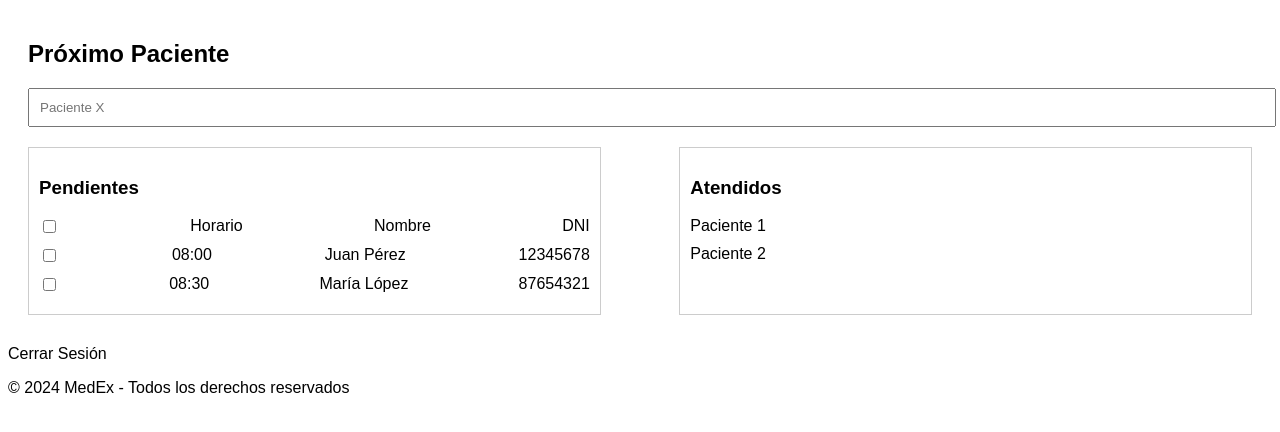
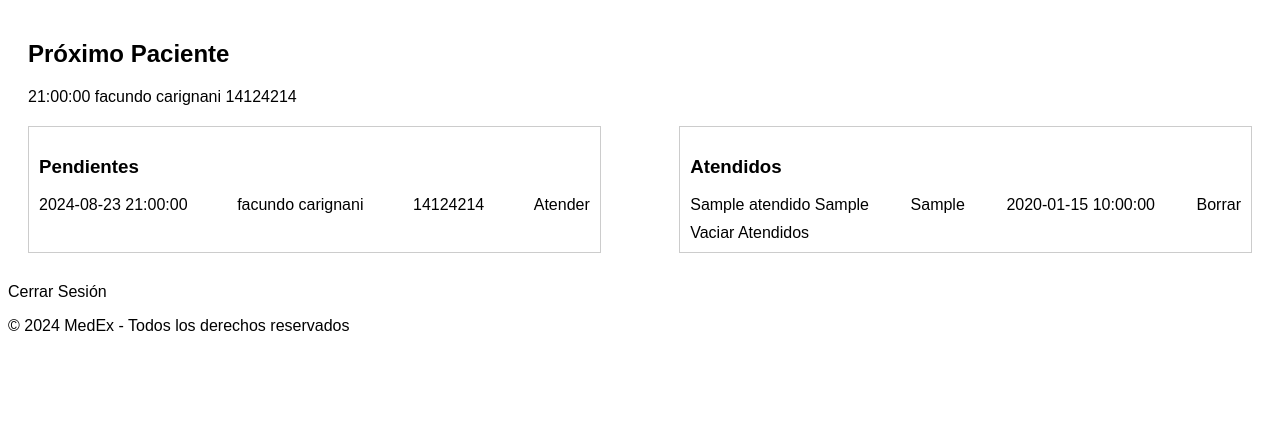
Before and after one commit to Cundiss/Proyecto-MedEx, a PHP site: page /inicio.php in a window 1280 px wide. Shown: the part 66-498 px from the top of the page. Run offline with PHP 8.4, Linux system fonts and the light colour scheme; the visitor is signed in with stand-in values (Sample User, id 1); data comes from the database, SQL or seed files in the repository; tables that the repository leaves empty hold one stand-in row (values such as "Sample post").

Commit message:
Agregado pendientes y atendidos

```diff
--- a/inicio.php
+++ b/inicio.php
@@ -4,6 +4,62 @@ if (!isset($_SESSION['medico_id'])) {
     header("Location: index.php");
     exit;
 }
+
+$servername = "localhost";
+$username = "root";
+$password = "";
+$dbname = "medex";
+
+$conn = new mysqli($servername, $username, $password, $dbname);
+
+// Verifica la conexión
+if ($conn->connect_error) {
+    die("Conexión fallida: " . $conn->connect_error);
+}
+
+// Mover paciente a la sección "Atendidos"
+if (isset($_GET['atender'])) {
+    $turno_id = $_GET['atender'];
+
+    // Obtener los datos del turno a mover
+    $sql = "SELECT t.*, p.nombre, p.apellido, p.dni
+            FROM turnos t
+            JOIN pacientes p ON t.paciente_id = p.paciente_id
+            WHERE t.turno_id = $turno_id";
+    $result = $conn->query($sql);
+    $row = $result->fetch_assoc();
+
+    if ($row) {
+        // Insertar en la tabla "atendidos"
+        $sql_insert = "INSERT INTO atendidos (pacientes_id, medico_id, fecha_atencion, nombre, apellido, dni, motivo)
+                       VALUES ('{$row['paciente_id']}', '{$_SESSION['medico_id']}', NOW(), '{$row['nombre']}', '{$row['apellido']}', '{$row['dni']}', '')";
+
+        if ($conn->query($sql_insert) === TRUE) {
+            // Eliminar el turno de la tabla "turnos"
+            $sql_delete = "DELETE FROM turnos WHERE turno_id=$turno_id";
+            $conn->query($sql_delete);
+        }
+    }
+}
+
+// Obtener el próximo paciente (turno más cercano)
+$sql_proximo = "SELECT t.*, p.nombre, p.apellido, p.dni
+                FROM turnos t
+                JOIN pacientes p ON t.paciente_id = p.paciente_id
+                ORDER BY t.fecha ASC, t.horario ASC LIMIT 1";
+$result_proximo = $conn->query($sql_proximo);
+$proximo_paciente = $result_proximo->fetch_assoc();
+
+// Obtener los pacientes pendientes
+$sql_pendientes = "SELECT t.*, p.nombre, p.apellido, p.dni
+                   FROM turnos t
+                   JOIN pacientes p ON t.paciente_id = p.paciente_id
+                   ORDER BY t.fecha ASC, t.horario ASC";
+$pendientes = $conn->query($sql_pendientes);
+
+// Obtener los pacientes atendidos
+$sql_atendidos = "SELECT * FROM atendidos ORDER BY fecha_atencion DESC";
+$atendidos = $conn->query($sql_atendidos);
 ?>
 
 <!DOCTYPE html>
@@ -27,40 +83,41 @@ if (!isset($_SESSION['medico_id'])) {
 <div class="container">
     <div class="proximo-paciente">
         <h2>Próximo Paciente</h2>
-            <input type="text" placeholder="Paciente X" style="width: 100%; padding: 10px;">
+        <?php if ($proximo_paciente): ?>
+            <div>
+                <span><?= $proximo_paciente['horario'] ?></span>
+                <span><?= $proximo_paciente['nombre'] ?> <?= $proximo_paciente['apellido'] ?></span>
+                <span><?= $proximo_paciente['dni'] ?></span>
+            </div>
+        <?php else: ?>
+            <p>No hay pacientes próximos.</p>
+        <?php endif; ?>
     </div>
 
     <div class="columns">
         <div class="column pendientes">
             <h3>Pendientes</h3>
+            <?php while ($row = $pendientes->fetch_assoc()): ?>
                 <div>
-                    <input type="checkbox">
-                    <span>Horario</span>
-                    <span>Nombre</span>
-                    <span>DNI</span>
+                    <span><?= $row['fecha'] ?> <?= $row['horario'] ?></span>
+                    <span><?= $row['nombre'] ?> <?= $row['apellido'] ?></span>
+                    <span><?= $row['dni'] ?></span>
+                    <a href="?atender=<?= $row['turno_id'] ?>">Atender</a>
                 </div>
-                <div>
-                    <input type="checkbox">
-                    <span>08:00</span>
-                    <span>Juan Pérez</span>
-                    <span>12345678</span>
-                </div>
-                <div>
-                    <input type="checkbox">
-                    <span>08:30</span>
-                    <span>María López</span>
-                    <span>87654321</span>
-                </div>
+            <?php endwhile; ?>
         </div>
 
         <div class="column atendidos">
             <h3>Atendidos</h3>
+            <?php while ($row = $atendidos->fetch_assoc()): ?>
                 <div>
-                    <span>Paciente 1</span>
+                    <span><?= $row['nombre'] ?> <?= $row['apellido'] ?></span>
+                    <span><?= $row['dni'] ?></span>
+                    <span><?= $row['fecha_atencion'] ?></span>
+                    <a href="?delete_atendido=<?= $row['atendido_id'] ?>">Borrar</a>
                 </div>
-                <div>
-                    <span>Paciente 2</span>
-                </div>
+            <?php endwhile; ?>
+            <a href="?vaciar_atendidos=true">Vaciar Atendidos</a>
         </div>
     </div>
 </div>
@@ -73,3 +130,20 @@ if (!isset($_SESSION['medico_id'])) {
 
 </body>
 </html>
+
+<?php
+// Borrar un paciente atendido individualmente
+if (isset($_GET['delete_atendido'])) {
+    $atendido_id = $_GET['delete_atendido'];
+    $sql_delete = "DELETE FROM atendidos WHERE atendido_id=$atendido_id";
+    $conn->query($sql_delete);
+}
+
+// Vaciar todos los pacientes atendidos
+if (isset($_GET['vaciar_atendidos'])) {
+    $sql_vaciar = "DELETE FROM atendidos";
+    $conn->query($sql_vaciar);
+}
+
+$conn->close();
+?>
```
Lines whose indentation alone changed are shown as unchanged.
